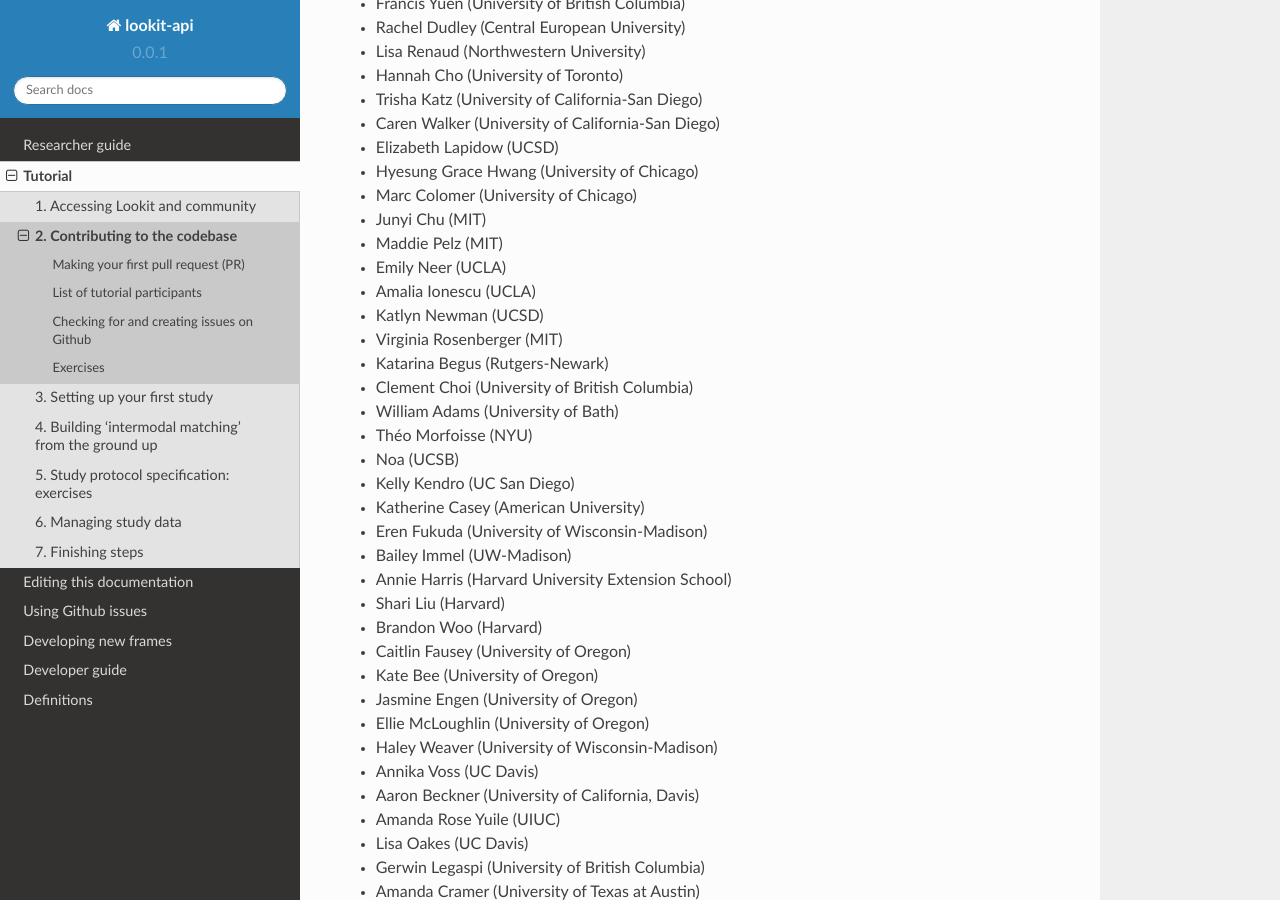
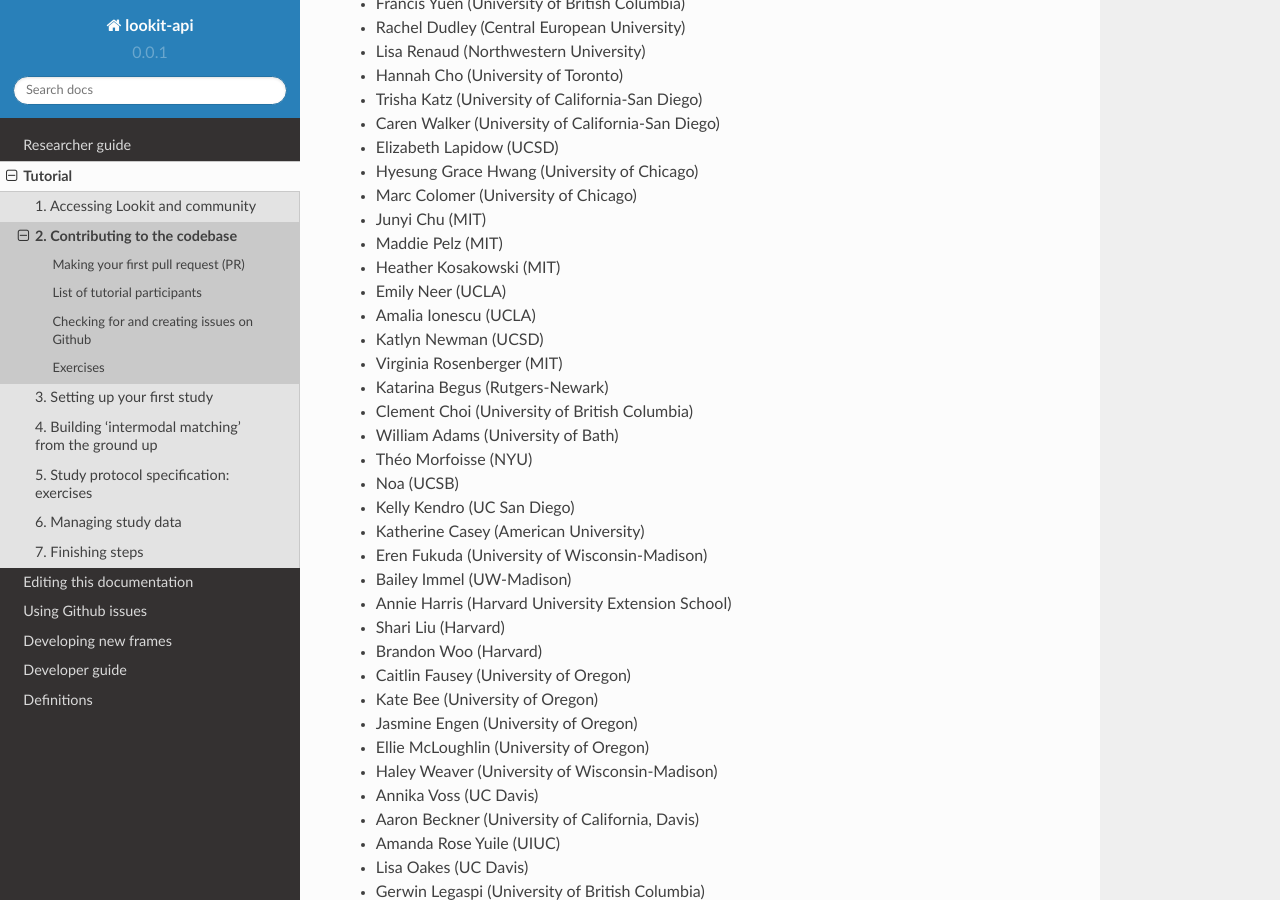
Before and after one commit to lookit/lookit-docs, a Sphinx documentation site: the page built from docs/source/tutorial-contributing.rst, in a window 1280 px wide and 900 px high, scrolled down 4257 px. Built offline with Sphinx 7.4.7 and the Read the Docs theme 2.0.0, drawn with Linux system fonts in a browser that asks for light colours.

Commit message:
Update tutorial-contributing.rst

```diff
--- a/docs/source/tutorial-contributing.rst
+++ b/docs/source/tutorial-contributing.rst
@@ -82,6 +82,7 @@
 - Marc Colomer (University of Chicago)
 - Junyi Chu (MIT)
 - Maddie Pelz (MIT)
+- Heather Kosakowski (MIT)
 - Emily Neer (UCLA)
 - Amalia Ionescu (UCLA)
 - Katlyn Newman (UCSD)
```
